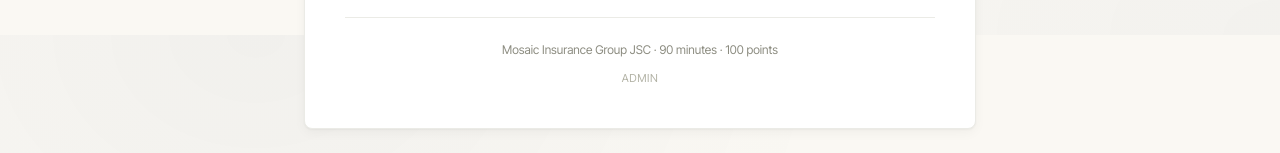
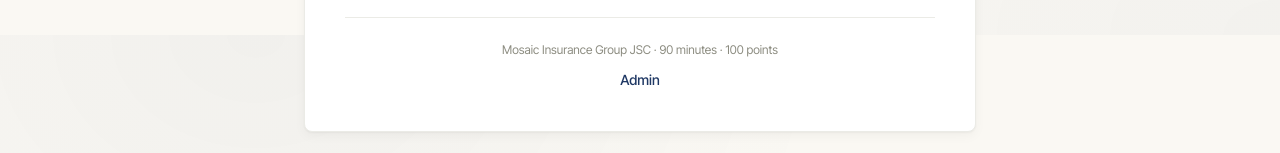
Before and after one commit to MamurS/mig-assessment, a React (Vite) app: page / in a window 1280 px wide. Shown: the part 765-918 px from the top of the page. Built offline with nearby package versions, Linux system fonts and the light colour scheme; no server answers.

Commit message:
Make admin link more visible

```diff
--- a/src/pages/LandingPage.tsx
+++ b/src/pages/LandingPage.tsx
@@ -137,7 +137,7 @@
             <button
               type="button"
               onClick={() => navigate('/admin/login')}
-              className="mt-3 text-[11px] text-ink-300 hover:text-accent-500 transition-colors uppercase tracking-wider bg-transparent border-0 cursor-pointer"
+              className="mt-3 text-sm text-accent-500 hover:text-accent-700 hover:underline transition-colors font-medium bg-transparent border-0 cursor-pointer"
             >
               Admin
             </button>
```
